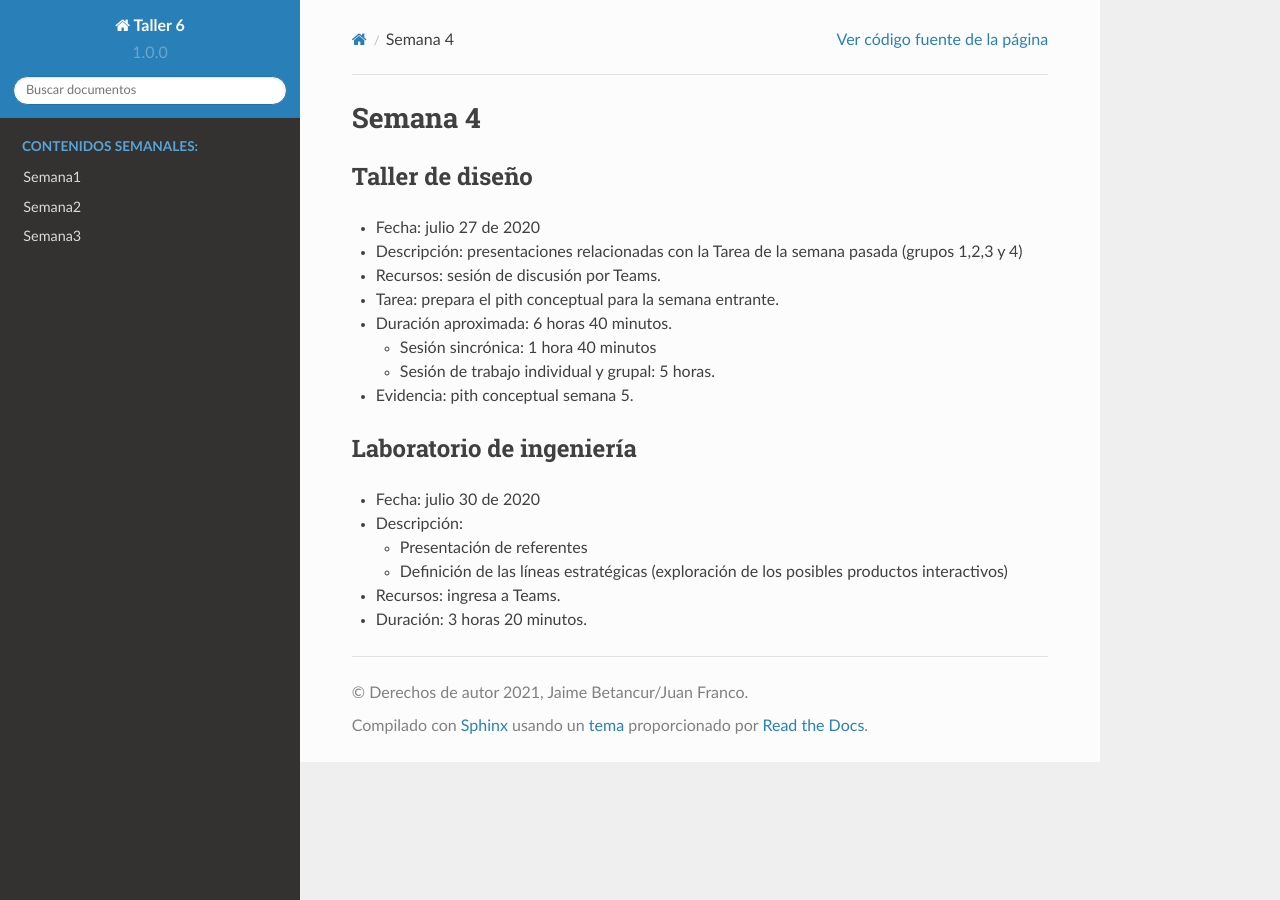
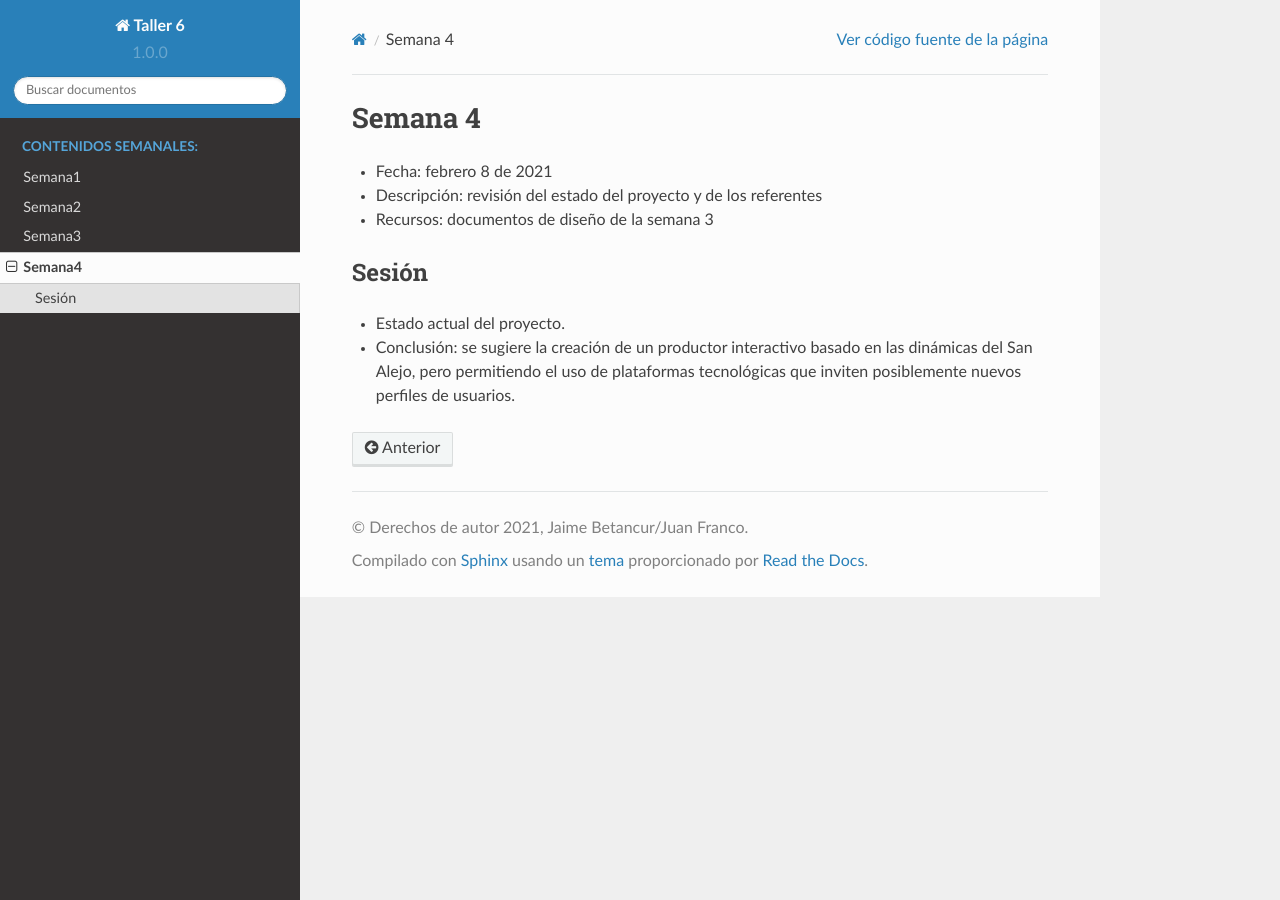
Before and after one commit to juanferfranco/taller6, a Sphinx documentation site: the page built from docs/_semana4/semana4.rst, in a window 1280 px wide. Built offline with Sphinx 7.4.7 and the Read the Docs theme 2.0.0, drawn with Linux system fonts in a browser that asks for light colours.

Commit message:
add week 4

```diff
--- a/docs/_semana4/semana4.rst
+++ b/docs/_semana4/semana4.rst
@@ -1,28 +1,14 @@
 Semana 4
 ===========
 
-Taller de diseño
------------------
-* Fecha: julio 27 de 2020
-* Descripción: presentaciones relacionadas con la Tarea
-  de la semana pasada (grupos 1,2,3 y 4)
-* Recursos: sesión de discusión por Teams.
-* Tarea: prepara el pith conceptual para la semana entrante.
-* Duración aproximada: 6 horas 40 minutos.
 
-  * Sesión sincrónica: 1 hora 40 minutos
-  * Sesión de trabajo individual y grupal: 5 horas.
+* Fecha: febrero 8 de 2021
+* Descripción: revisión del estado del proyecto y de los referentes
+* Recursos: documentos de diseño de la semana 3
 
-* Evidencia: pith conceptual semana 5.
+Sesión
+----------
 
-Laboratorio de ingeniería
---------------------------
-* Fecha: julio 30 de 2020
-* Descripción:
-
-  * Presentación de referentes
-  * Definición de las líneas estratégicas (exploración de los posibles
-    productos interactivos)
-
-* Recursos: ingresa a Teams.
-* Duración: 3 horas 20 minutos.
+* Estado actual del proyecto.
+* Conclusión: se sugiere la creación de un productor interactivo basado en las dinámicas del San Alejo,
+  pero permitiendo el uso de plataformas tecnológicas que inviten posiblemente nuevos perfiles de usuarios.
--- a/docs/index.rst
+++ b/docs/index.rst
@@ -78,3 +78,4 @@ Este curso es de 5 créditos repartidos en 4 horas de taller de diseño,
    Semana1 <_semana1/semana1>
    Semana2 <_semana2/semana2>
    Semana3 <_semana3/semana3>
+   Semana4 <_semana4/semana4>
```
